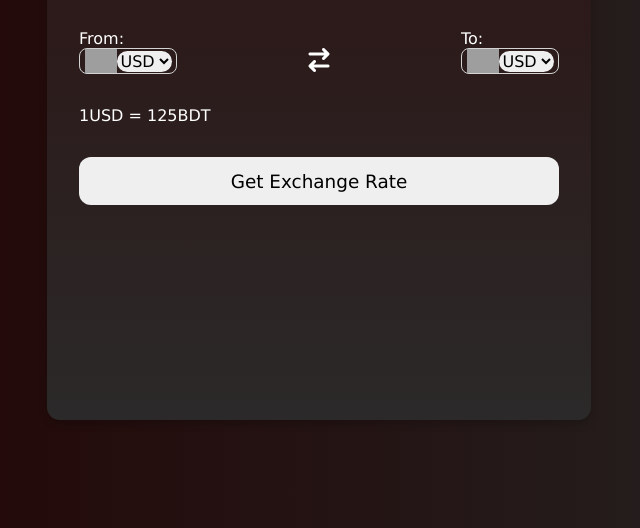
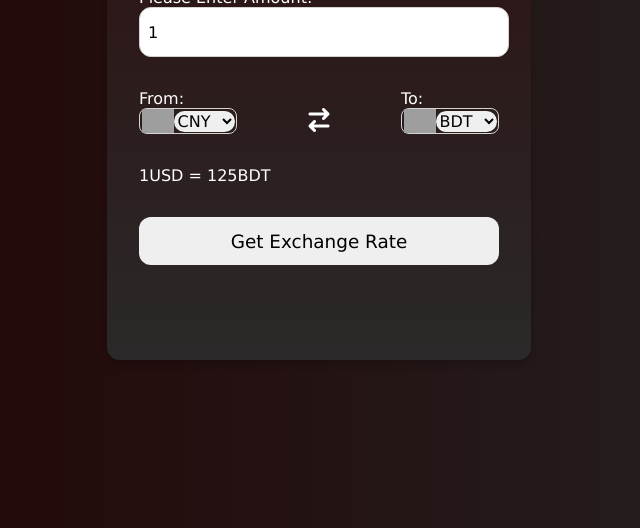
Before and after one commit to khusbo-ak/CurrencyConverter, a plain HTML site: page index.html in a window 1280 px wide. Shown: the part 272-800 px from the top of the page, without its empty margins (321-961 px from the left). Drawn offline with Linux system fonts and the light colour scheme; grey boxes are pictures that could not be loaded.

Commit message:
API Fetching

```diff
--- a/app.js
+++ b/app.js
@@ -0,0 +1,55 @@
+const BASE_URL ="https://api.freecurrencyapi.com/v1/latest?apikey=fca_live_hsGM9ASe16VrvbHriYS6nqRhRbNayakUYCsfItyV";
+const dropdowns = document.querySelectorAll(".dropdown select");
+const button = document.querySelector("form button");
+const fromCurr = document.querySelector(".from select");
+const toCurr = document.querySelector(".to select");
+// for (code in countryList) {
+//   console.log(code);
+// }
+
+for(let select of dropdowns) {
+  for (currCode in countryList) {
+    let newOption = document.createElement("option");
+    newOption.innerText = currCode;
+    newOption.value = currCode;
+    if (select.name === "from" && currCode === "CNY") {
+      newOption.selected = "selected";
+    }
+      else if (select.name === "to" && currCode === "BDT") {
+        newOption.selected = "selected";
+    }
+    select.append(newOption);
+}
+
+select.addEventListener("change", (e) => {
+  updateFlag(e.target);
+
+});
+}
+
+const updateFlag = (element) => {
+  let currCode = element.value;
+  let countryCode = countryList[currCode];
+  let newSrc = `https://flagsapi.com/${countryCode}/shiny/64.png`
+  let img = element.parentElement.querySelector("img");
+  img.src = newSrc;
+}
+
+button.addEventListener("click", async(e) => {
+  e.preventDefault();
+  let amount = document.querySelector(".amount input");
+  let amountValue = amount.value;
+  console.log(amountValue);
+
+  if (amountValue === "" || amountValue <= 0) {
+    alert("Please enter a valid amount");
+    return;
+  }
+    console.log(fromCurr.value, toCurr.value);
+
+ const URL = `${BASE_URL}/${fromCurr.value.toLowerCase}/${toCurr.value.toLowerCase}.json`;
+ let response = await fetch(URL);
+  console.log(response);
+
+
+});
--- /dev/null
+++ b/code.js
@@ -0,0 +1,161 @@
+const countryList = {
+  AED: "AE",
+  AFN: "AF",
+  XCD: "AG",
+  ALL: "AL",
+  AMD: "AM",
+  ANG: "AN",
+  AOA: "AO",
+  AQD: "AQ",
+  ARS: "AR",
+  AUD: "AU",
+  AZN: "AZ",
+  BAM: "BA",
+  BBD: "BB",
+  BDT: "BD",
+  XOF: "BE",
+  BGN: "BG",
+  BHD: "BH",
+  BIF: "BI",
+  BMD: "BM",
+  BND: "BN",
+  BOB: "BO",
+  BRL: "BR",
+  BSD: "BS",
+  NOK: "BV",
+  BWP: "BW",
+  BYR: "BY",
+  BZD: "BZ",
+  CAD: "CA",
+  CDF: "CD",
+  XAF: "CF",
+  CHF: "CH",
+  CLP: "CL",
+  CNY: "CN",
+  COP: "CO",
+  CRC: "CR",
+  CUP: "CU",
+  CVE: "CV",
+  CYP: "CY",
+  CZK: "CZ",
+  DJF: "DJ",
+  DKK: "DK",
+  DOP: "DO",
+  DZD: "DZ",
+  ECS: "EC",
+  EEK: "EE",
+  EGP: "EG",
+  ETB: "ET",
+  EUR: "FR",
+  FJD: "FJ",
+  FKP: "FK",
+  GBP: "GB",
+  GEL: "GE",
+  GGP: "GG",
+  GHS: "GH",
+  GIP: "GI",
+  GMD: "GM",
+  GNF: "GN",
+  GTQ: "GT",
+  GYD: "GY",
+  HKD: "HK",
+  HNL: "HN",
+  HRK: "HR",
+  HTG: "HT",
+  HUF: "HU",
+  IDR: "ID",
+  ILS: "IL",
+  INR: "IN",
+  IQD: "IQ",
+  IRR: "IR",
+  ISK: "IS",
+  JMD: "JM",
+  JOD: "JO",
+  JPY: "JP",
+  KES: "KE",
+  KGS: "KG",
+  KHR: "KH",
+  KMF: "KM",
+  KPW: "KP",
+  KRW: "KR",
+  KWD: "KW",
+  KYD: "KY",
+  KZT: "KZ",
+  LAK: "LA",
+  LBP: "LB",
+  LKR: "LK",
+  LRD: "LR",
+  LSL: "LS",
+  LTL: "LT",
+  LVL: "LV",
+  LYD: "LY",
+  MAD: "MA",
+  MDL: "MD",
+  MGA: "MG",
+  MKD: "MK",
+  MMK: "MM",
+  MNT: "MN",
+  MOP: "MO",
+  MRO: "MR",
+  MTL: "MT",
+  MUR: "MU",
+  MVR: "MV",
+  MWK: "MW",
+  MXN: "MX",
+  MYR: "MY",
+  MZN: "MZ",
+  NAD: "NA",
+  XPF: "NC",
+  NGN: "NG",
+  NIO: "NI",
+  NPR: "NP",
+  NZD: "NZ",
+  OMR: "OM",
+  PAB: "PA",
+  PEN: "PE",
+  PGK: "PG",
+  PHP: "PH",
+  PKR: "PK",
+  PLN: "PL",
+  PYG: "PY",
+  QAR: "QA",
+  RON: "RO",
+  RSD: "RS",
+  RUB: "RU",
+  RWF: "RW",
+  SAR: "SA",
+  SBD: "SB",
+  SCR: "SC",
+  SDG: "SD",
+  SEK: "SE",
+  SGD: "SG",
+  SKK: "SK",
+  SLL: "SL",
+  SOS: "SO",
+  SRD: "SR",
+  STD: "ST",
+  SVC: "SV",
+  SYP: "SY",
+  SZL: "SZ",
+  THB: "TH",
+  TJS: "TJ",
+  TMT: "TM",
+  TND: "TN",
+  TOP: "TO",
+  TRY: "TR",
+  TTD: "TT",
+  TWD: "TW",
+  TZS: "TZ",
+  UAH: "UA",
+  UGX: "UG",
+  USD: "US",
+  UYU: "UY",
+  UZS: "UZ",
+  VEF: "VE",
+  VND: "VN",
+  VUV: "VU",
+  YER: "YE",
+  ZAR: "ZA",
+  ZMK: "ZM",
+  ZWD: "ZW",
+};
--- a/index.html
+++ b/index.html
@@ -1,33 +1,33 @@
 <!DOCTYPE html>
 <html lang="en">
   <head>
-    <meta charset="UTF-8">
-    <meta name="viewport" content="width=device-width, initial-scale=1.0">
+    <meta charset="UTF-8" />
+    <meta name="viewport" content="width=device-width, initial-scale=1.0" />
     <title>Currency Converter</title>
-    <link rel="stylesheet" href="style.css">
+    <link rel="stylesheet" href="style.css" />
     <!-- FontAwesomeCDN -->
-    <link rel="stylesheet" href="https://cdnjs.cloudflare.com/ajax/libs/font-awesome/6.7.2/css/all.min.css" integrity="sha512-Evv84Mr4kqVGRNSgIGL/F/aIDqQb7xQ2vcrdIwxfjThSH8CSR7PBEakCr51Ck+w+/U6swU2Im1vVX0SVk9ABhg==" crossorigin="anonymous" referrerpolicy="no-referrer" />
+    <link
+      rel="stylesheet"
+      href="https://cdnjs.cloudflare.com/ajax/libs/font-awesome/6.7.2/css/all.min.css"
+      integrity="sha512-Evv84Mr4kqVGRNSgIGL/F/aIDqQb7xQ2vcrdIwxfjThSH8CSR7PBEakCr51Ck+w+/U6swU2Im1vVX0SVk9ABhg=="
+      crossorigin="anonymous"
+      referrerpolicy="no-referrer"
+    />
   </head>
   <body>
     <div class="container">
-        <h2> Currency Converter</h2>
+      <h2>Currency Converter</h2>
       <form>
         <div class="amount">
           <p>Please Enter Amount:</p>
-                <input value="0" type="text"/>
+          <input value="1" type="text" />
         </div>
         <div class="dropdown">
           <div class="from">
             <p>From:</p>
             <div class="selectContainer">
-                        <img src="https://flagsapi.com/US/shiny/64.png">
-                        <select name="from">
-                        <option value="USD">USD</option>
-                        <option value="EUR">EUR</option>
-                        <option value="BDT">BDT</option>
-                        <option value="JPY">JPY</option>
-                        <option value="AUD">AUD</option>
-                    </select>
+              <img src="https://flagsapi.com/US/shiny/64.png" />
+              <select name="from"></select>
             </div>
           </div>
           <i class="fa-solid fa-arrow-right-arrow-left"></i>
@@ -35,22 +35,16 @@
           <div class="to">
             <p>To:</p>
             <div class="selectContainer">
-                        <img src="https://flagsapi.com/BD/shiny/64.png">
-                        <select name="to">
-                        <option value="USD">USD</option>
-                        <option value="EUR">EUR</option>
-                        <option value="BDT">BDT</option>
-                        <option value="JPY">JPY</option>
-                        <option value="AUD">AUD</option>
-                    </select>
-
+              <img src="https://flagsapi.com/BD/shiny/64.png" />
+              <select name="to"></select>
             </div>
-
           </div>
         </div>
         <div class="msg">1USD = 125BDT</div>
-            <button> Get Exchange Rate</button>
+        <button>Get Exchange Rate</button>
       </form>
     </div>
+    <script src="code.js"></script>
+    <script src="app.js"></script>
   </body>
 </html>
--- a/style.css
+++ b/style.css
@@ -16,8 +16,8 @@ body {
 }
 
 .container {
-  width: 60vh;
-  min-height: 65vh;
+  width: 45vh;
+  min-height: 50vh;
   padding: 2rem;
   background: linear-gradient(to bottom, #2d1313, #2b2929);
   border-radius: 0.8rem;
```
Lines whose indentation alone changed are shown as unchanged.
